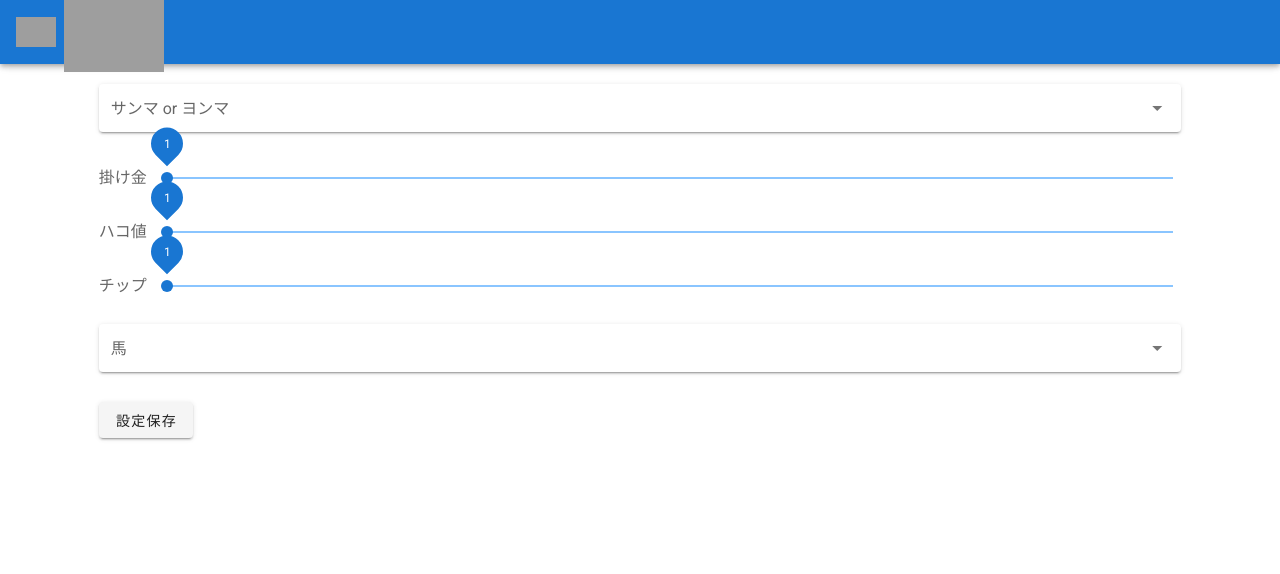
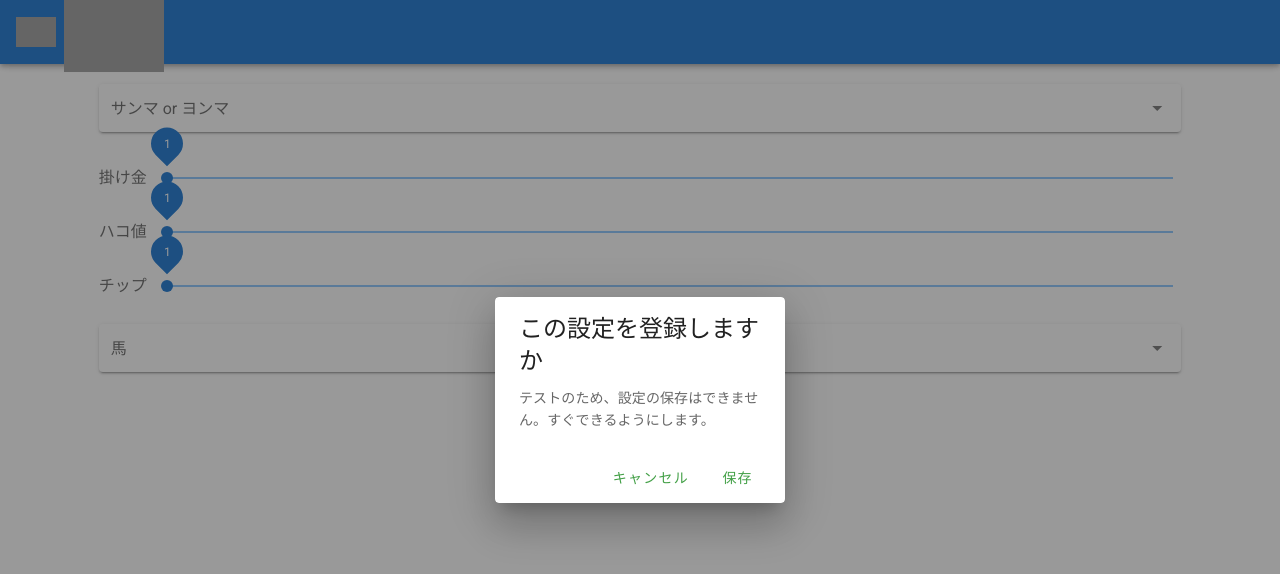
Before and after one commit to shota-takigawa/MahjongApp, a Vue app: page /config in a window 1280 px wide. Both pictures are taken after a click on the button "設定保存". Shown: the top 574 px of the page. Built offline with nearby package versions, Linux system fonts and the light colour scheme; grey boxes are pictures that could not be loaded.

Commit message:
fix all of config data in config

```diff
--- a/src/App.vue
+++ b/src/App.vue
@@ -1,6 +1,6 @@
 <template>
   <v-app>
-    <v-app-bar app color="primary" dark class="mb-12" xs12>
+    <v-app-bar app color="primary" dark class="mb-12">
       <div class="d-flex align-center">
         <v-img
           alt="Vuetify Logo"
@@ -9,6 +9,7 @@
           src="https://cdn.vuetifyjs.com/images/logos/vuetify-logo-dark.png"
           transition="scale-transition"
           width="40"
+          @click="goToHome()"
         />
 
         <v-img
@@ -36,7 +37,12 @@ export default {
 
   data: () => ({
     //
-  })
+  }),
+  methods: {
+    goToHome() {
+      this.$router.push("/")
+    }
+  }
 };
 </script>
 
--- a/src/views/Config.vue
+++ b/src/views/Config.vue
@@ -3,12 +3,69 @@
     <v-row>
       <v-row justify="space-around">
         <v-col cols="10" class="mt-12">
-          <v-select :items="style" v-model="config.style" label="サンマ or ヨンマ" solo></v-select>
-          <v-slider v-model="config.betMoney" label="掛け金" min="1" max="20" thumb-label="always"></v-slider>
-          <v-slider v-model="config.flyingPrice" label="ハコ値" min="1" max="20" thumb-label="always"></v-slider>
-          <v-slider v-model="config.tip" label="チップ" min="1" max="10" thumb-label="always"></v-slider>
-          <v-select :items="uma" v-model="config.uma" label="馬" solo></v-select>
-          <v-btn @click="checkConfig()">設定保存</v-btn>
+          <v-select
+            :items="style"
+            v-model="config.style"
+            label="サンマ or ヨンマ"
+            solo
+          ></v-select>
+          <v-slider
+            v-model="config.betMoney"
+            label="掛け金"
+            min="1"
+            max="20"
+            thumb-label="always"
+          ></v-slider>
+          <v-slider
+            v-model="config.flyingPrice"
+            label="ハコ値"
+            min="1"
+            max="20"
+            thumb-label="always"
+          ></v-slider>
+          <v-slider
+            v-model="config.tip"
+            label="チップ"
+            min="1"
+            max="10"
+            thumb-label="always"
+          ></v-slider>
+          <v-select
+            :items="uma"
+            v-model="configUma.uma"
+            @click="setUma()"
+            label="馬"
+            solo
+          ></v-select>
+          <v-row justify="center">
+            <v-btn color="primary" dark @click.stop="dialog = true">
+              設定保存
+            </v-btn>
+
+            <v-dialog v-model="dialog" max-width="290">
+              <v-card>
+                <v-card-title class="headline"
+                  >この設定を登録しますか</v-card-title
+                >
+
+                <v-card-text>
+                  テストのため、設定の保存はできません。すぐできるようにします。
+                </v-card-text>
+
+                <v-card-actions>
+                  <v-spacer></v-spacer>
+
+                  <v-btn color="green darken-1" text @click="dialog = false">
+                    キャンセル
+                  </v-btn>
+
+                  <v-btn color="green darken-1" text @click="goPlay()">
+                    保存
+                  </v-btn>
+                </v-card-actions>
+              </v-card>
+            </v-dialog>
+          </v-row>
         </v-col>
       </v-row>
     </v-row>
@@ -20,12 +77,32 @@ export default {
   data() {
     return {
       style: ["サンマ", "ヨンマ", "サンマ(4人)"],
-      uma: ["15/5", "20/0"],
-      config: []
+      uma: ["15/5", "20/0", "0"],
+      config: [],
+      configUma: [],
+      dialog: false,
+      oneUma: 0,
+      twoUma: 0
     };
   },
   methods: {
-    checkConfig() {}
+    setConfig() {
+      if (this.configUma.uma == "15/5") {
+        this.config.oneUma = 15;
+        this.config.twoUma = 5;
+      } else if (this.configUma.uma == "20/0") {
+        this.config.oneUma = 20;
+        this.config.twoUma = 0;
+      } else {
+        this.config.oneUma = 0;
+        this.config.twoUma = 0;
+      }
+    },
+    goPlay() {
+      this.dialog = false;
+      this.$router.push("/play");
+      //対局開始への遷移、configのstoreへの保管
+    }
   }
 };
 </script>
```
